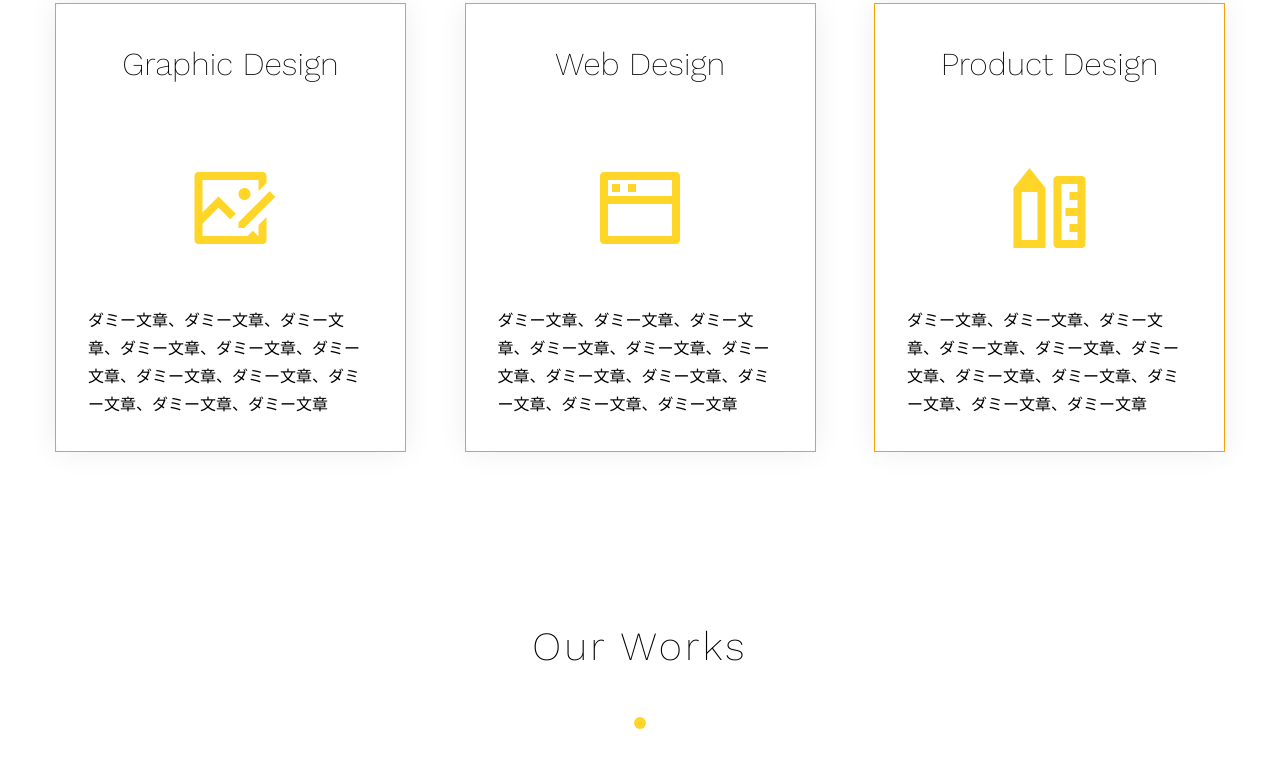
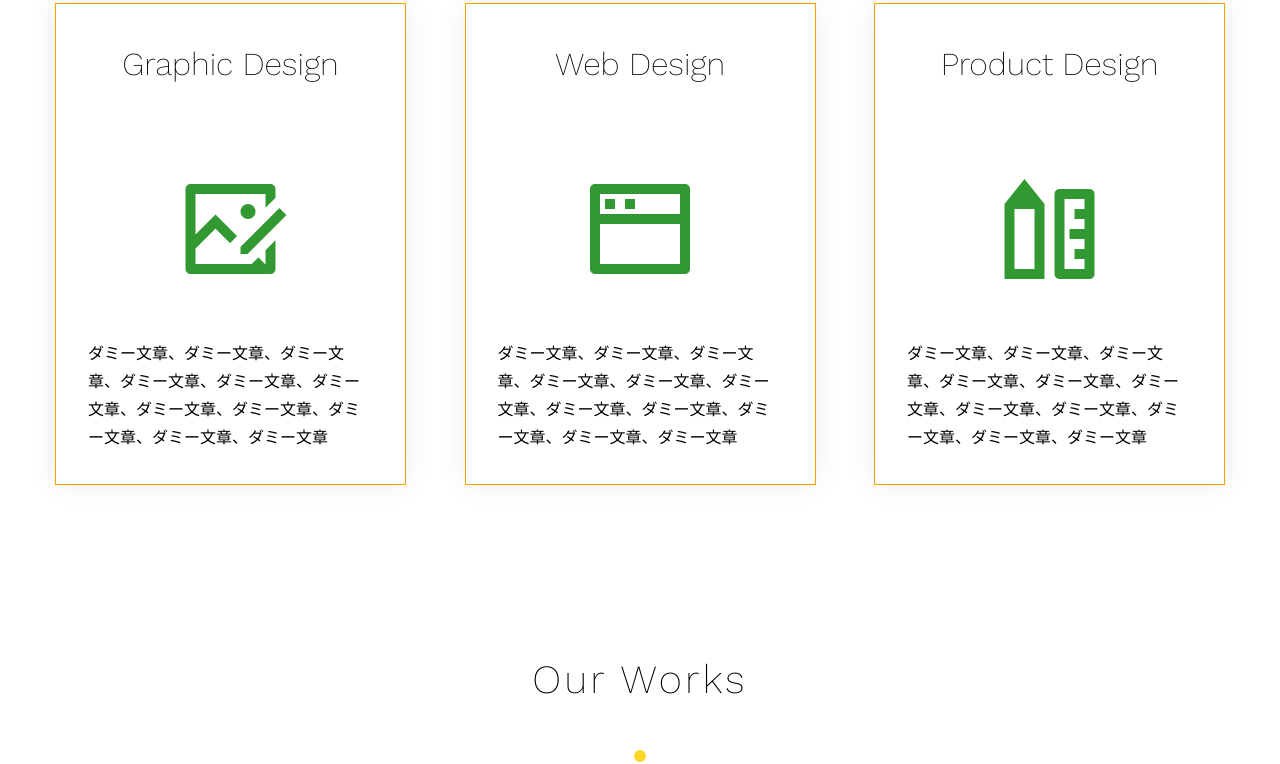
Before and after one commit to gonbeisjk2/202504_jQuery, a plain HTML site: page index.html in a window 1280 px wide. Shown: the part 1097-1861 px from the top of the page. Drawn offline with nearby package versions, Linux system fonts and the light colour scheme.

Commit message:
Lesson14の途中まで

```diff
--- a/js/script.js
+++ b/js/script.js
@@ -1,3 +1,4 @@
+
 // document.querySelector('h1').style.color = 'green';
 $('h1').css('color', 'green');//1: プロパティ名, 2: 値
 
@@ -58,3 +59,26 @@ const $workimg = $('.works-thumb img');
 console.log($workimg.attr('alt'));
 $workimg.attr('alt', 'アンティーク家具ショップ');
 $workimg.attr('id', 'works-antique');
+
+// Lesson 10
+const $serviceicon = $('.service-icon');
+$serviceicon.css({
+  'color': 'green',
+  'font-size': '120px',
+  'opacity': '0.8',
+});
+
+// Lesson 11
+// $('.faq-openclose').addClass('is-open');
+// $('.faq-openclose').removeClass('is-open');
+// $('.faq-openclose').toggleClass('is-open');
+
+// Lesson 12
+$('.faq-openclose').on('click', e => {
+  $(e.target).toggleClass('is-open');
+});
+
+// Lesson 14
+$('.faq-list *').on('click', e => {
+  console.log(e);
+});
```
Also changed, not shown: index.html (+3 -0 lines).
